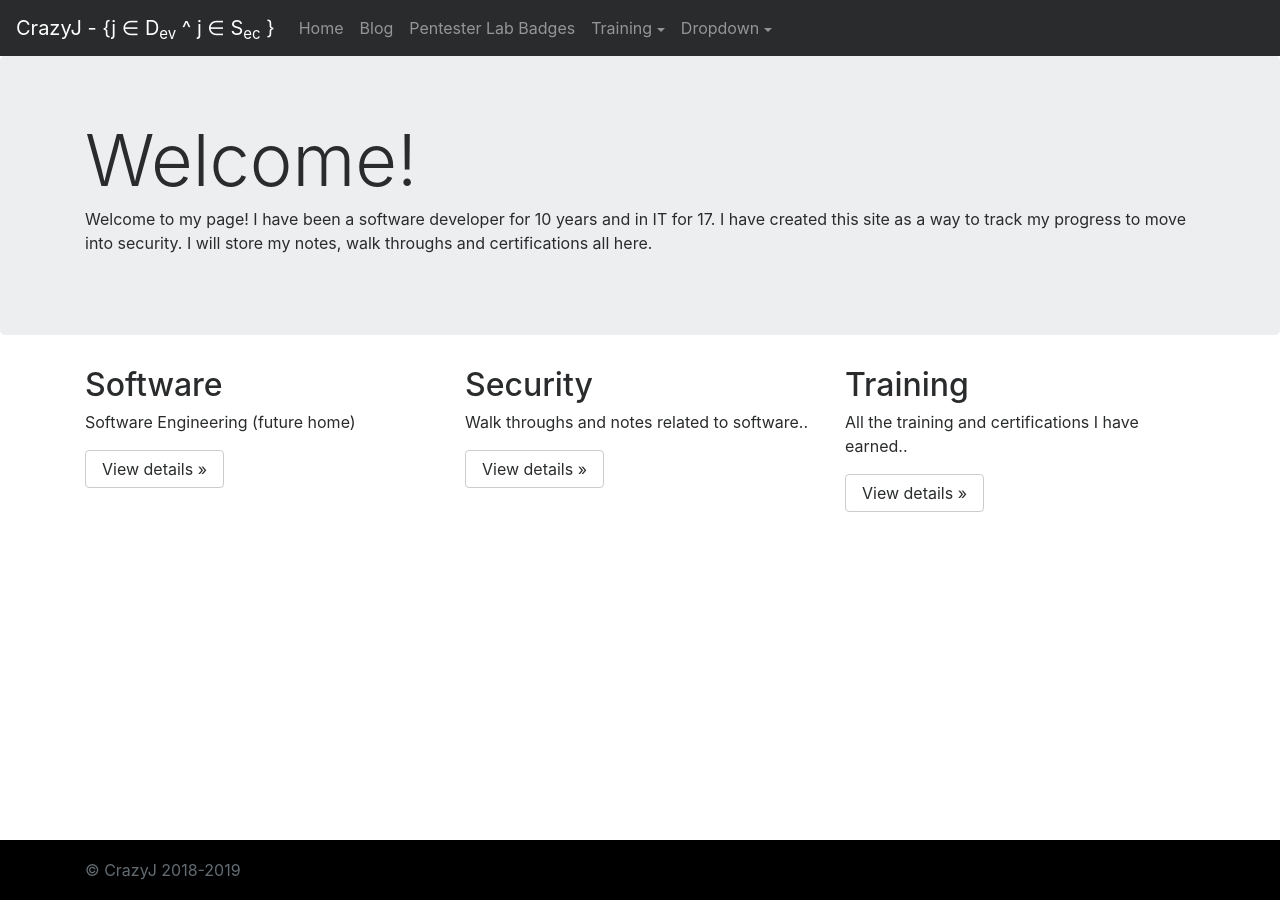
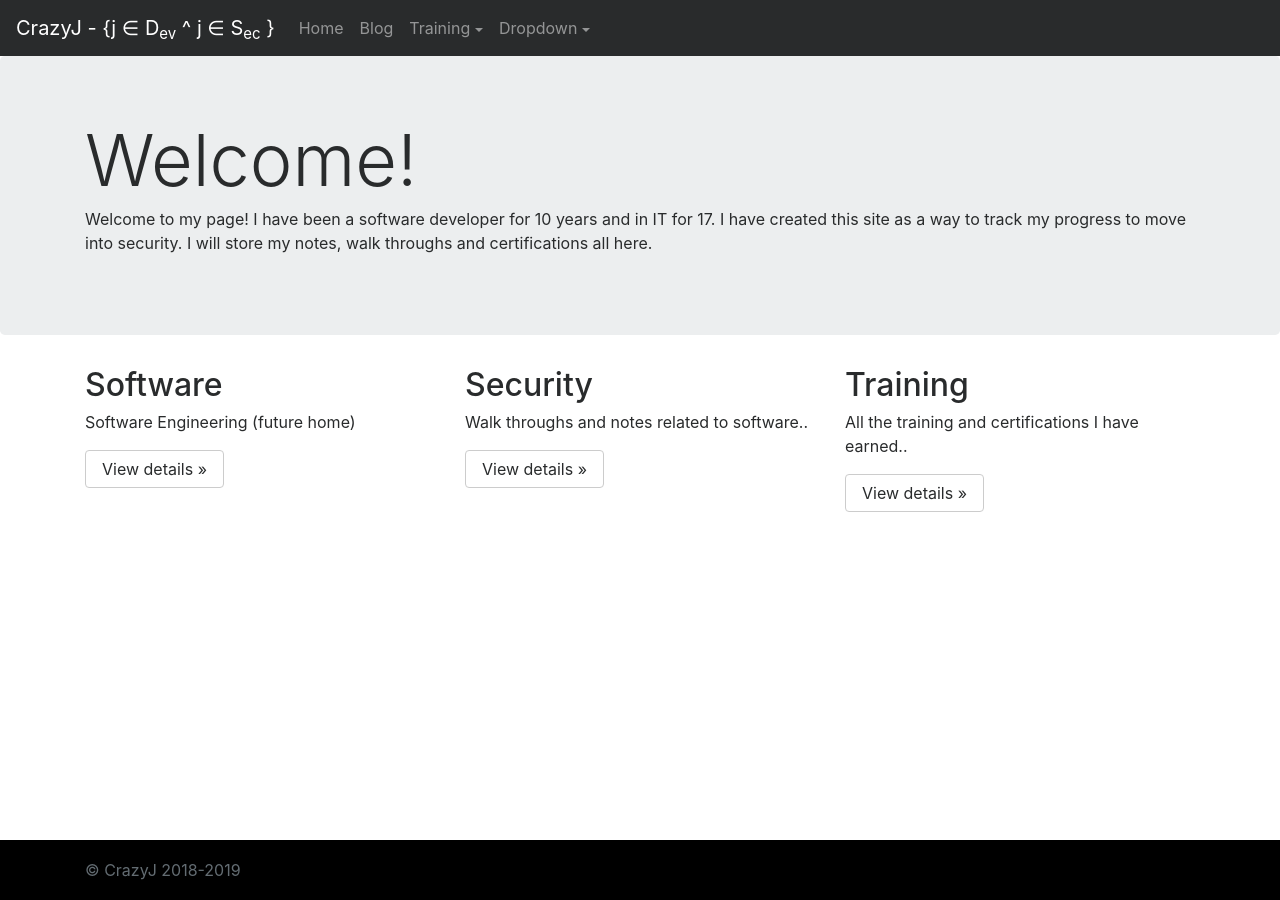
Before and after one commit to CrazyJ-Rod/CrazyJ-Rod.github.io, a Jekyll site: the page built from index.html, in a window 1280 px wide. Built offline with Jekyll 4.4.1, drawn with Linux system fonts in a browser that asks for light colours; nearby versions of some CDN libraries.

Commit message:
Update default.html

```diff
--- a/_layouts/default.html
+++ b/_layouts/default.html
@@ -25,14 +25,14 @@
           <li class="nav-item">
             <a  href="/blog.html" class='nav-link'>Blog</a>
 	  </li>
-          <li class="nav-item">
-              <a href="/training.html" class='nav-link'>Pentester Lab Badges</a>
-          </li>
-           <li class="nav-item dropdown">
+          <li class="nav-item dropdown">
 	    <a class="nav-link dropdown-toggle" data-toggle="dropdown" href="#" role="button" aria-haspopup="true" aria-expanded="false">Training</a>
 	    <div class="dropdown-menu">
               <a class="dropdown-item" href="/videotraining.html">PluralSight Video Training</a>
 	      <a class="dropdown-item" href="#">Crybrary</a>
+	      <div class="dropdown-divider"></div>
+	      <a class="dropdown-item" href="/pentesterlabreview.html">Pentester Lab Review</a>
+              <a href="/training.html" class="dropdown-item">Pentester Lab Badges</a>
 	    </div>
 	  </li>
 
```
